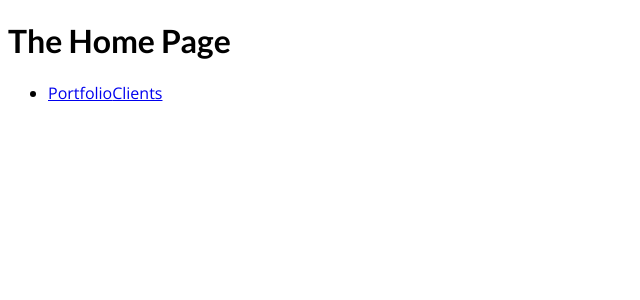
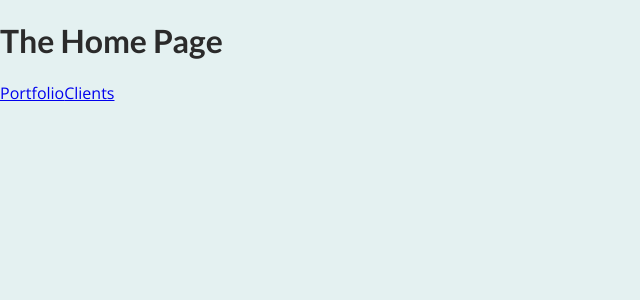
Before and after one commit to chinel/nextjs-mini-app, a Next.js app: page / in a window 1280 px wide. Shown: the top 300 px of the page, without its empty margins (0-640 px from the left). Built offline with nearby package versions, Linux system fonts and the light colour scheme.

Commit message:
updated the application styles

```diff
--- a/styles/globals.css
+++ b/styles/globals.css
@@ -1,11 +1,14 @@
-@import url('https://fonts.googleapis.com/css2?family=Lato:wght@700&family=Open+Sans:wght@400;700&display=swap');
+@import url("https://fonts.googleapis.com/css2?family=Lato:wght@400;700&family=Open+Sans:wght@400;700&display=swap");
 
 * {
   box-sizing: border-box;
 }
 
 body {
-  font-family: 'Open Sans', 'Lato', sans-serif;
+  margin: 0;
+  font-family: "Open Sans", "Lato", sans-serif;
+  color: #414141;
+  background-color: #e4f1f1;
 }
 
 h1,
@@ -14,5 +17,17 @@
 h4,
 h5,
 h6 {
-  font-family: 'Lato', sans-serif;
+  font-family: "Lato", sans-serif;
+  color: #2b2b2b;
 }
+
+ul {
+  list-style: none;
+  margin: 0;
+  padding: 0;
+}
+
+.center {
+  margin: auto;
+  text-align: center;
+}
```
